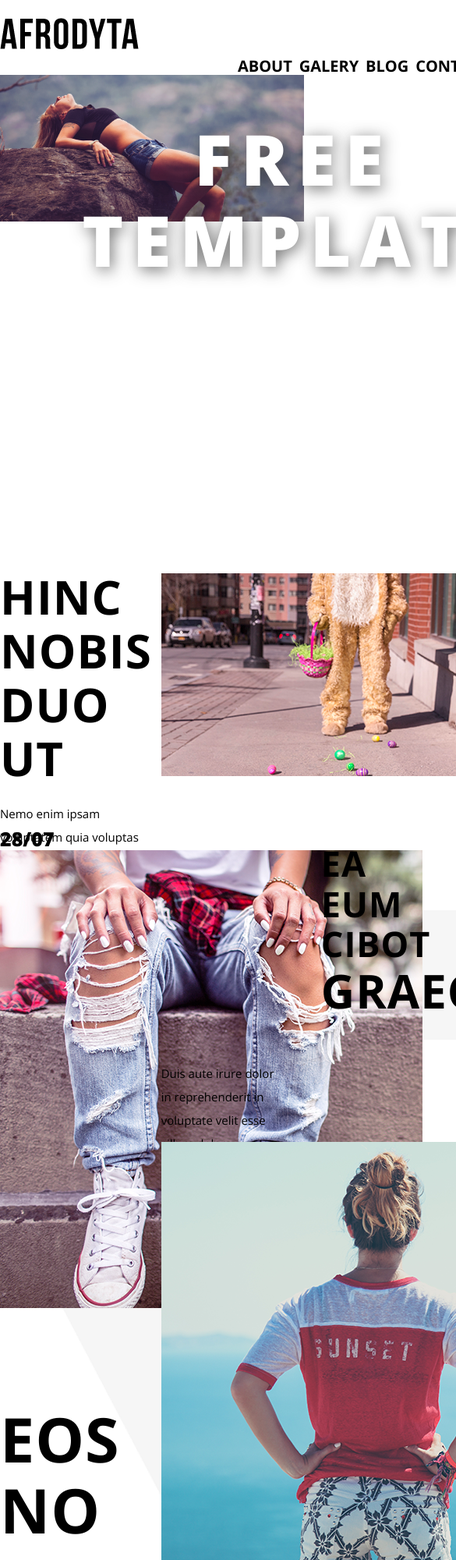
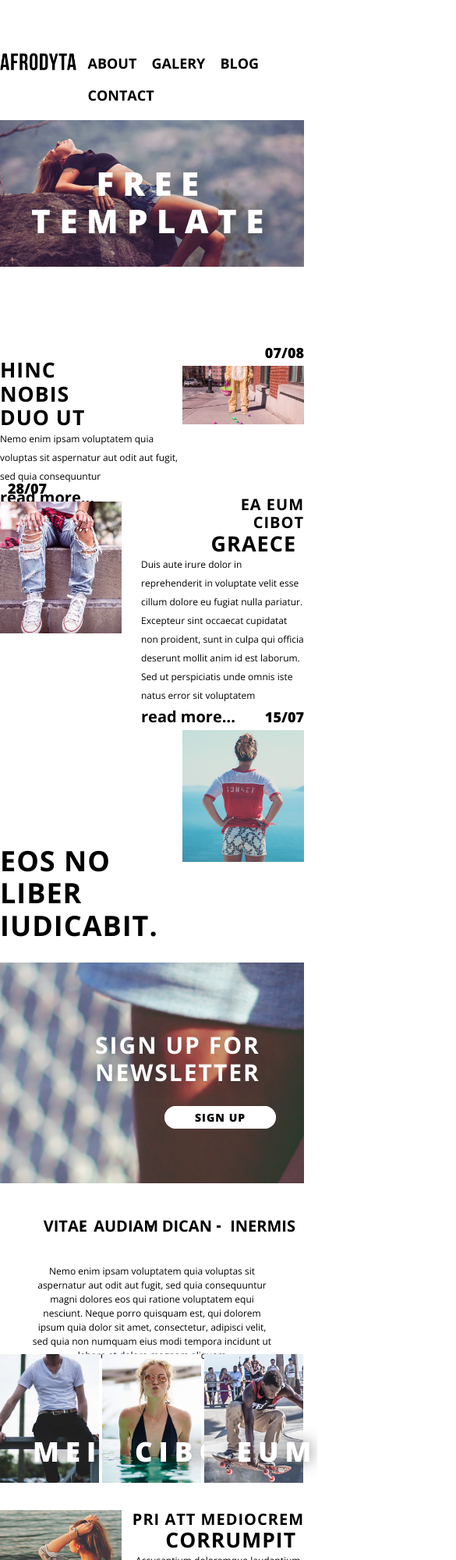
Before and after one commit to YuliyaYu/Afrodita, a plain HTML site: page index.html in a window 390 px wide. Shown: the top 2000 px of the page at 78% size, 585 px wide, since content can reach past the window. Drawn offline with nearby package versions, Linux system fonts and the light colour scheme.

Commit message:
теперьс мобильной версткой :)

```diff
--- a/css/style.css
+++ b/css/style.css
@@ -16,8 +16,6 @@
     margin-bottom: -48px;
 }
 
-
-    .container,
 .container1,
 .container2,
 .container3,
@@ -26,52 +24,52 @@
 .container6,
 .container7,
 {
-        margin: auto;
+    display: block;
+    width: 100%;
     height: auto;
     position: relative;
-    }
-
-    .container {
-        display: flex;
-        flex-direction: column;
 }
 
 .logobox {
     display: flex;
     max-height: 180px;
+    justify-content: space-between;
 }
 
 #log {
-        width: 50%;
-        padding: 6% 0;
+    width: 25%;
+    padding: 75px 0;
 }
 
 #navig {
-        width: 50%;
+    width: 75%;
 }
 
 #pos {
-        display: flex;
-        max-width: 479px;
     margin-left: 101px;
     margin-top: 72px;
+    float: right;
+    /*без флоат у меня почему-то не сдвигаются вправо а-шки*/
 }
 
 #pos a {
-        margin-left: 9.5%;
-        padding-top: 1%;
-        float: right;
+    display: inline-block;
+    margin-left: 45px;
+    position: relative;
+}
+
+#pos a:hover:after {
+    content: '';
+    height: 5px;
+    position: absolute;
+    left: 0;
+    right: 0;
+    background: #000;
+    bottom: -10px;
 }
 
 li {
     display: inline;
-    }
-
-    #pos a:hover,
-    .navig a:hover,
-    #menu1 a:hover {
-        color: green;
-        text-shadow: 2px 2px 10px rgba(60, 90, 90, 0.7);
 }
 
 #a1 {}
@@ -81,16 +79,6 @@
     font-weight: 700;
     color: black;
     text-decoration: none;
-    }
-
-    #underla {
-        display: block;
-        width: 9%;
-        height: 5px;
-        border: 1px solid black;
-        background-color: black;
-        margin-top: 7px;
-        margin-left: 42%;
 }
 
 .banner {
@@ -108,10 +96,9 @@
 
 #text1 {
     position: absolute;
-        width: 542px;
+    width: 100%;
     height: 200px;
     margin-top: 14.5%;
-        margin-left: 27%;
     font-size: 90px;
     font-weight: 800;
     letter-spacing: 11.5px;
@@ -159,6 +146,7 @@
 
 .article3 {
     height: 656px;
+    margin-top: -257px;
 }
 
 .article4 {
@@ -175,7 +163,6 @@
 .box2 {
     width: 47%;
 }
-
 
 .article1 .box1 {
     padding-top: 100px;
@@ -208,7 +195,8 @@
 }
 
 .box2 .b2time {
-        padding-left: 471px;
+    float: right;
+    padding: 0;
 }
 
 .box1 h1,
@@ -224,6 +212,7 @@
 .box1 h1,
 .box1 h2 {
     padding-left: 0;
+    max-width: 380px;
 }
 
 .box1 h1,
@@ -233,7 +222,7 @@
 
 .box2 h2 {
     font-size: 45px;
-        padding-left: 205px;
+    padding-left: 199px;
     text-align: end;
 }
 
@@ -244,7 +233,6 @@
 .article4 .box2 h2 {
     padding-left: 12px;
 }
-
 
 .box1 p,
 .box2 p {
@@ -273,14 +261,14 @@
     width: 25%;
     height: 110px;
     position: absolute;
-        margin-left: 17.2%;
+    margin-left: -184px;
     margin-top: -160px;
 }
 
 .fi,
 .sec,
 .th {
-        width: 267px;
+    max-width: 267px;
     height: 4px;
 }
 
@@ -335,35 +323,38 @@
     width: 530px;
     display: block;
     background-color: #f6f6f6;
+    position: absolute;
+    z-index: -1;
 }
 
 .deco2 {
     height: 166px;
     margin-left: 541px;
-        margin-top: -513px;
+    margin-top: -515px;
     margin-bottom: 66px;
+    position: absolute;
+    z-index: -1;
 }
 
 .deco4 {
     height: 450px;
     margin-left: 541px;
-        margin-top: -501px;
+    margin-top: -486px;
     margin-bottom: 66px;
 }
-    /*.article3::before {
+
+
+/*.article3 .box2:after {
                 content: 'FREE PSD  TEMPLATE AVAILABLE OD SYMU.CO';
                 font-size: 18px;
                 font-weight: 300;
-        position: relative;
-        display: block;
-        width: 482px;
-        height: 61px;
+                position: absolute;
+                width: 432px;
                 letter-spacing: 1px;
-        float: left;
                 color: black;
                 transform: rotate(-90deg);
-        left: -120px;
-        top: 327px;
+                left: 1245px;
+                top: 1855px;
             }*/
 
 .deco3 {
@@ -372,11 +363,13 @@
     background-image: url(../img/deco3.png);
     background-repeat: no-repeat;
     margin-left: 57px;
-        margin-top: -522px;
+    margin-top: -101px;
+    position: absolute;
+    z-index: -1;
 }
 
 .sign_up {
-        width: auto;
+    width: 100%;
     height: 283px;
     background-image: url(../img/sign_up.png);
     background-repeat: no-repeat;
@@ -418,7 +411,7 @@
 
 .aside-down {
     height: 350px;
-        width: 1170px;
+    max-width: 1170px;
     display: flex;
     flex-direction: column;
 }
@@ -477,7 +470,6 @@
 }
 
 .principles {
-        height: 468px;
     margin-bottom: 117px;
 }
 
@@ -486,15 +478,15 @@
 #pr3 {
     display: inline-block;
     position: relative;
-        height: 470px;
-        width: 33%;
+    height: auto;
+    width: 32.5%;
     margin: 0;
 }
 
-
-
+#pr1 img,
+#pr2 img,
 #pr3 img {
-        padding-left: 28px;
+    width: 100%;
 }
 
 #pr1 h2,
@@ -510,29 +502,34 @@
     text-shadow: 0px 0px 20px rgba(48, 48, 48, 0.7);
 }
 
-    #foot {
+#overfl {
+    width: 100%;
+    height: 84%;
+    overflow-y: hidden;
+}
+
+.container7 {
     display: flex;
-        flex-direction: column;
+    flex-wrap: wrap;
     height: 460px;
     margin-top: -14px;
 }
 
+.part1_1,
+.part2_1,
+.part3_1 {
+    width: 100%;
+}
+
 .part1_1 {
     height: 180px;
-        width: 100%;
     padding-top: 100px;
     padding-left: 0px;
     float: left;
 }
 
-    .part2_1 {
-        height: 135px;
-        width: 100%;
-    }
-
 .part3_1 {
     height: 143px;
-        width: 100%;
     margin-top: 0;
 }
 
@@ -542,11 +539,10 @@
 }
 
 .li1_1 {
-        display: inline;
-        float: left;
-        text-align: center;
-        margin-right: 51px;
-        margin-left: 20px;
+    display: inline-block;
+    position: relative;
+    margin-right: 21px;
+    margin-left: 43px;
 }
 
 .li1_1::after {
@@ -559,10 +555,6 @@
     margin-left: -37px;
 }
 
-    .li1_1:first-child {
-        padding-left: 23px;
-    }
-
 .li1_1:first-child::after {
     display: none;
 }
@@ -572,7 +564,7 @@
     font-size: 15px;
     font-weight: 400;
     line-height: 2;
-        padding-top: 37px;
+    padding-top: 20px;
 }
 
 .block {
@@ -628,8 +620,372 @@
     background-position: -203px -10px;
 }
 
-@media(max-width: 1024px){
-    .deco, #underla{
+@media(max-width: 992px) {
+    header {
+        height: auto;
+    }
+    .banner {
+        max-height: 340px;
+    }
+    .deco,
+    .deco2,
+    .deco3,
+    .deco4 {
         display: none;
     }
+    #text1 {
+        font-size: 60px;
     }
+    .article1,
+    .article2,
+    .article3,
+    .article4 {
+        height: auto;
+    }
+    /*.article1 .box1,
+                .article1 .box2 {
+                    width: 100%;
+                }*/
+    .box1 h1 {
+        max-width: 85%;
+        font-size: 48px;
+    }
+    /*.article1 .box2 {
+                    display: none;
+                }
+                .article1 .box1:before {
+                    content: '07/08';
+                    font-size: 25px;
+                    font-weight: 800;
+                    padding-right: 15px;
+                    float: right;
+                }*/
+    .article2 .box1,
+    .article2 .box2 {
+        width: 47%;
+        padding-top: 15px;
+    }
+    p.b1time {
+        text-align: left;
+        padding-left: 10px;
+    }
+    img {
+        width: 100%;
+    }
+    .article2 {
+        margin-top: -23px;
+    }
+    .article2 .box2 h2 {
+        padding-left: 100px;
+        font-size: 36px;
+    }
+    .article2 .box2 h2 span {
+        font-size: 48px;
+        padding-right: 10px;
+    }
+    .article3 {
+        margin-top: -162px;
+    }
+    .article3 .box1 h2 {
+        font-size: 63px;
+    }
+    .article3 .box1 {
+        padding-top: 315px;
+    }
+    .article3 .box2 .b2time {
+        padding-left: 343px;
+    }
+    .sign_up {
+        margin-top: 27px;
+    }
+    .sign_up h2 {
+        font-size: 45px;
+    }
+    .sign_up a {
+        margin-left: 416px;
+    }
+    .part1 {
+        padding-top: 60px;
+        height: 40%;
+    }
+    .container5 {
+        height: auto;
+    }
+    #pr1 h2,
+    #pr2 h2,
+    #pr3 h2 {
+        font-size: 63px;
+        padding-left: 70px;
+    }
+    .principles {
+        margin-bottom: 50px;
+    }
+    .article4 .box2 h2 {
+        font-size: 36px;
+        margin: 0;
+    }
+    .article4 .box2 h2 span {
+        font-size: 48px;
+        padding-right: 10px;
+    }
+    .article4 .box2 p {
+        padding-top: 20px;
+        padding-right: 14px;
+    }
+    .container7 {
+        height: 360px;
+    }
+    .part1_1 {
+        padding-top: 45px;
+        height: 90px;
+    }
+    .navig {
+        margin-left: 0;
+    }
+    .part2_1 {
+        padding-top: 25px;
+    }
+}
+
+@media(max-width: 768px) {
+    #pos {
+        margin-left: 0;
+    }
+    #pos a {
+        margin-top: 20px;
+        font-size: 18px;
+    }
+    .article1 {
+        height: 287px;
+    }
+    .article1 .box1 {
+        padding-top: 58px;
+    }
+    .article3 .box1 {
+        padding-top: 219px;
+    }
+    .article1 .box1 h1 {
+        font-size: 38px;
+        margin-bottom: 2px;
+    }
+    .article3 .box1 h2 {
+        font-size: 51px;
+        margin-bottom: 0;
+    }
+    .box1 p,
+    .box2 p {
+        font-size: 12px;
+        line-height: 24px;
+    }
+    .box2 p {
+        padding-top: 15px;
+    }
+    .box2 .b2time,
+    .box1 .b1time {
+        padding-bottom: 5px;
+    }
+    .box1 a,
+    .box2 a {
+        line-height: 3;
+    }
+    .article2 .box2 h2 {
+        font-size: 28px;
+        margin-bottom: 0;
+    }
+    .article2 .box2 h2 span {
+        font-size: 38px;
+    }
+    .sign_up h2 {
+        font-size: 36px;
+    }
+    .sign_up a {
+        margin-left: 318px;
+    }
+    .part1 {
+        display: inline;
+        padding-left: 13%;
+        padding-top: 45px;
+        height: 33%;
+    }
+    .li1 {
+        margin-right: 28px;
+    }
+    .li1::after {
+        margin-left: -17px;
+        margin-right: -17px;
+    }
+    .principles {
+        margin-top: -64px;
+    }
+    #pr1 h2,
+    #pr2 h2,
+    #pr3 h2 {
+        font-size: 51px;
+        padding-left: 56px;
+    }
+    .article4 .box2 h2 {
+        font-size: 28px;
+    }
+    .article4 .box2 h2 span {
+        font-size: 38px;
+    }
+    .article4 .box2 p {
+        padding-top: 16px;
+        padding-right: 11px;
+    }
+    .part1_1 {
+        padding-top: 20px;
+    }
+    .li1_1 {
+        margin-right: 16.5px;
+        margin-left: 34px;
+        font-size: 17px;
+    }
+    .part2_1 p {
+        font-size: 12px;
+    }
+}
+
+@media(max-width: 544px) {
+    .logobox {
+        max-height: 154px;
+    }
+    .logobox img {
+        margin-top: -10px;
+    }
+    .banner {
+        max-height: 274px;
+    }
+    #pos {
+        margin-top: 51px;
+    }
+    #pos a {
+        margin-left: 15px;
+    }
+    #text1 {
+        font-size: 42px;
+    }
+    .article1 {
+        height: 257px;
+    }
+    .article1 .box1 h1 {
+        font-size: 26.6px;
+        margin-bottom: 0px;
+        width: 63%;
+    }
+    .article1 .box1,
+    .article2 .box2,
+    .article3 .box1,
+    .article4 .box2 {
+        width: 60%;
+    }
+    .article1 .box2,
+    .article2 .box1,
+    .article3 .box2,
+    .article4 .box1 {
+        width: 40%;
+    }
+    .box2 .b2time,
+    .box1 .b1time {
+        font-size: 18px;
+        font-weight: 800;
+    }
+    .box1 a,
+    .box2 a {
+        line-height: 1.5;
+    }
+    .article2 {
+        margin-top: -38px;
+    }
+    .box2 p,
+    .box2 a {
+        padding-top: 0;
+        padding-right: 0px;
+        padding-left: 25px;
+    }
+    .article2 .box2 h2 {
+        font-size: 20px;
+    }
+    .article2 .box2 h2 span {
+        font-size: 27px;
+    }
+    .article3 {
+        margin-top: -27px;
+    }
+    .article3 .box1 h2 {
+        font-size: 36px;
+    }
+    .article3 .box1 {
+        padding-top: 155px;
+    }
+    .sign_up h2 {
+        font-size: 30px;
+    }
+    .sign_up a {
+        margin-left: 211px;
+    }
+    .aside-down {
+        height: 283px;
+    }
+    .part1 {
+        padding-top: 27px;
+        height: 33%;
+    }
+    .part2 {
+        font-size: 12px;
+        line-height: 1.5;
+    }
+    #pr1 h2,
+    #pr2 h2,
+    #pr3 h2 {
+        font-size: 35px;
+        padding-left: 42px;
+        padding-top: 76px;
+    }
+    .principles {
+        margin-bottom: 32px;
+    }
+    .article4 .box2 h2 {
+        font-size: 20px;
+    }
+    .article4 .box2 h2 span {
+        font-size: 26.5px;
+    }
+    .article4 .box2 p {
+        padding-top: 4px;
+        line-height: 1.2;
+        padding-right: 0px;
+        padding-left: 18px;
+    }
+    .article4 .box2 a {
+        float: right;
+    }
+    .li1_1 {
+        font-size: 16px;
+        display: block;
+        padding-bottom: 4px;
+        text-align: center;
+    }
+    .li1_1::after {
+        display: none;
+    }
+    .navig {
+        padding-top: 22px;
+        padding-bottom: 12px;
+    }
+    .part2_1 p {
+        font-size: 8px;
+    }
+    .part1_1 {
+        height: 33%;
+    }
+    .part2_1 {
+        height: 15%;
+    }
+    .container7 {
+        height: 314px;
+    }
+    .block {
+        margin-TOP: 35px;
+    }
+}
--- a/index.html
+++ b/index.html
@@ -28,14 +28,12 @@
                             <a href="#">CONTACT</a>
                         </nav>
 
-                        <div id="underla"></div>
-
                     </div>
 
                 </div>
                 <div class="banner">
                     <div id="text1">
-                        <p>FREE TEMPLATE</p>
+                        <p>FREE <br> TEMPLATE</p>
                     </div>
                 </div>
             </div>
@@ -46,43 +44,46 @@
             <article>
                 <div class="article1">
                     <div class="box1">
-                        <h1>Hinc nobis <br> duo ut</h1>
-                        <p>Nemo enim ipsam voluptatem quia voluptas sit <br> aspernatur aut odit aut fugit, sed quia consequuntur</p>
+                        <h1>Hinc nobis duo ut</h1>
+                        <p>Nemo enim ipsam voluptatem quia voluptas sit aspernatur aut odit aut fugit, sed quia consequuntur</p>
                         <a href="#">read more...</a>
                     </div>
                     <div class="box2">
                         <p class="b2time">07/08</p>
                         <img src="img/190H.png" alt="image to article 1">
-                    </div>
-                </div>
-
-                <div class="deco">
+                        <div class="deco">
                     <div class="fi"></div>
                     <div class="sec"></div>
                     <div class="th"></div>
                 </div>
+                    </div>
+                </div>
+
+
                 <div class="article2">
                     <div class="box1">
                         <p class="b1time">28/07</p>
                         <img src="img/216H.png" alt="image to article2">
+                        <div class="deco2"></div>
+                        <div class="deco3"></div>
                     </div>
                     <div class="box2">
-                        <h2>Ea eum cibot <br><span>graece</span></h2>
+                        <h2>Ea eum cibot <span>graece</span></h2>
                         <p>Duis aute irure dolor in reprehenderit in voluptate velit esse cillum dolore eu fugiat nulla pariatur. Excepteur sint occaecat cupidatat non proident, sunt in culpa qui officia deserunt mollit anim id est laborum. Sed ut perspiciatis unde omnis iste natus error sit voluptatem</p>
                         <a href="#">read more...</a>
                     </div>
                 </div>
-                <div class="deco2"></div>
+
                 <div class="article3">
                     <div class="box1">
-                        <h2>Eos no <br> liber <br> iudicabit.</h2>
+                        <h2>Eos no liber <br> iudicabit.</h2>
                     </div>
                     <div class="box2">
                         <p class="b2time">15/07</p>
                         <img src="img/B33V1Q5L8Q.png" alt="image to article3">
                     </div>
                 </div>
-                <div class="deco3"></div>
+
 
             </article>
         </div>
@@ -135,23 +136,26 @@
 
                 <div class="box1">
                     <img src="img/Girl_at_the_water.png" alt="picture for next article">
+                    <div class="deco4"></div>
                 </div>
                 <div class="box2">
+                   <div id="overfl">
                     <h2>Pri att mediocrem <br><span>corrumpit</span></h2>
                     <p>Accusantium doloremque laudantium, totam rem aperiam, eaque ipsa quae ab illo inventore veritatis et quasi architecto beatae vitae dicta sunt explicabo. Nemo enim ipsam voluptatem quia voluptas sit aspernatur aut odit aut fugit, sed quia consequuntur magni dolores eos qui ratione voluptatem sequi nesciunt.</p>
 
                     <p>Neque porro quisquam est, qui dolorem ipsum quia dolor sit amet, consectetur, adipisci velit, sed quia non numquam eius modi tempora incidunt ut labore et dolore magnam aliquam quaerat voluptatem.</p>
+                    </div>
                     <a href="#">read more...</a>
 
                 </div>
             </div>
-            <div class="deco4"></div>
+
         </div>
     </div>
 
     <footer>
         <div class="container7">
-            <div id="foot">
+
                 <div class="part1_1">
                     <nav class="navig">
                         <a class="li1_1" href="#">ABOUT</a>
@@ -173,7 +177,7 @@
                     </div>
                 </div>
             </div>
-        </div>
+
     </footer>
 </body>
 
```
Also changed, not shown: 1024 вариант 1.jpg (deleted), 1024 вариант 2.jpg (deleted). Lines whose indentation alone changed are shown as unchanged.
